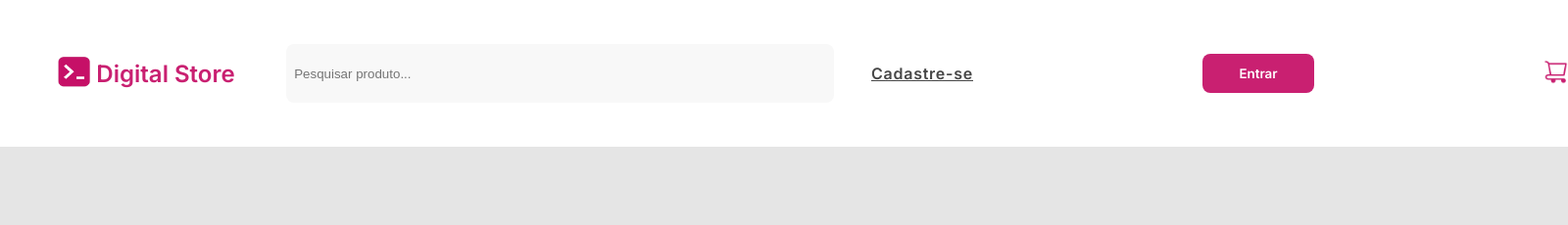
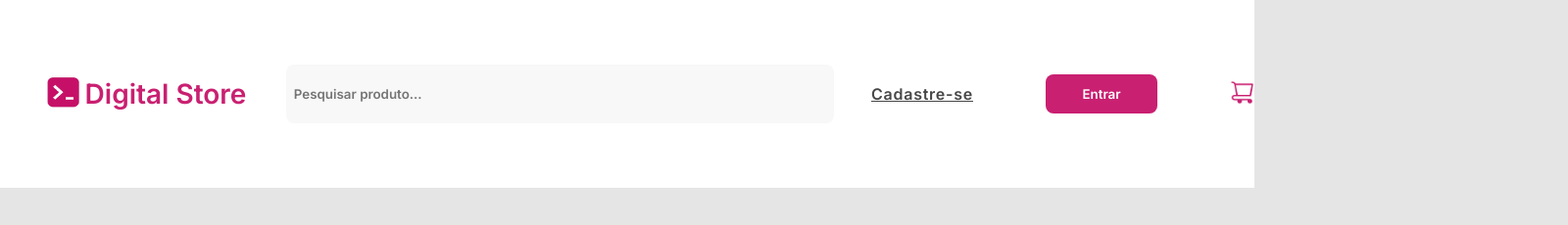
Before and after one commit to Organizacao-Landing/landingorg, a plain HTML site: page header.html in a window 1280 px wide. Shown: the whole page at 98% size, 1600 px wide, since content can reach past the window. Drawn offline with Linux system fonts and the light colour scheme; a web font is replaced by a local one.

Commit message:
Second Commit

```diff
--- a/header.css
+++ b/header.css
@@ -1,8 +1,8 @@
 @import url('https://fonts.googleapis.com/css2?family=Big+Shoulders+Display:wght@700&family=Gabarito:wght@400;600&family=Inter:wght@600&family=Lexend+Deca:wght@100;200;300;400;600;800&family=Open+Sans&display=swap');
 
 * {
-margin: 0;
-padding: 0;
+    margin: 0;
+    padding: 0;
 }
 
 body {
@@ -16,8 +16,8 @@ body {
 
 .mainHeaderChild {
     background-color: white;
-    height: 150px;
-    width: 100em;
+    height: 192px;
+    width: 100%;
     display: flex;
     align-items: center;
     justify-content: space-between;
@@ -43,7 +43,8 @@ body {
     align-items: center;
 }
 
-#logo h2{
+#logo h2 {
+    font-size: 28px;
     margin-left: -35px;
 }
 
@@ -63,7 +64,8 @@ body {
     background-color: #F8F8F8;
 }
 
-#searchBar input{
+#searchBar input {
+    font-family: 'Inter', sans-serif;
     margin-left: 5px;
     background-color: #F8F8F8;
     width: 480px;
@@ -73,7 +75,7 @@ body {
     outline: none;
 }
 
-#cadastrese a{
+#cadastrese a {
     color: #474747;
     font-family: 'Inter', sans-serif;
     font-size: 16px;
@@ -82,14 +84,14 @@ body {
     letter-spacing: 0.75px;
     text-align: left;
     width: 102px;
-height: 28px;
-top: 50px;
-left: 991px;
+    height: 28px;
+    top: 50px;
+    left: 991px;
 
 
 }
 
-#cadastrese a:hover{
+#cadastrese a:hover {
     color: black;
 }
 
```
